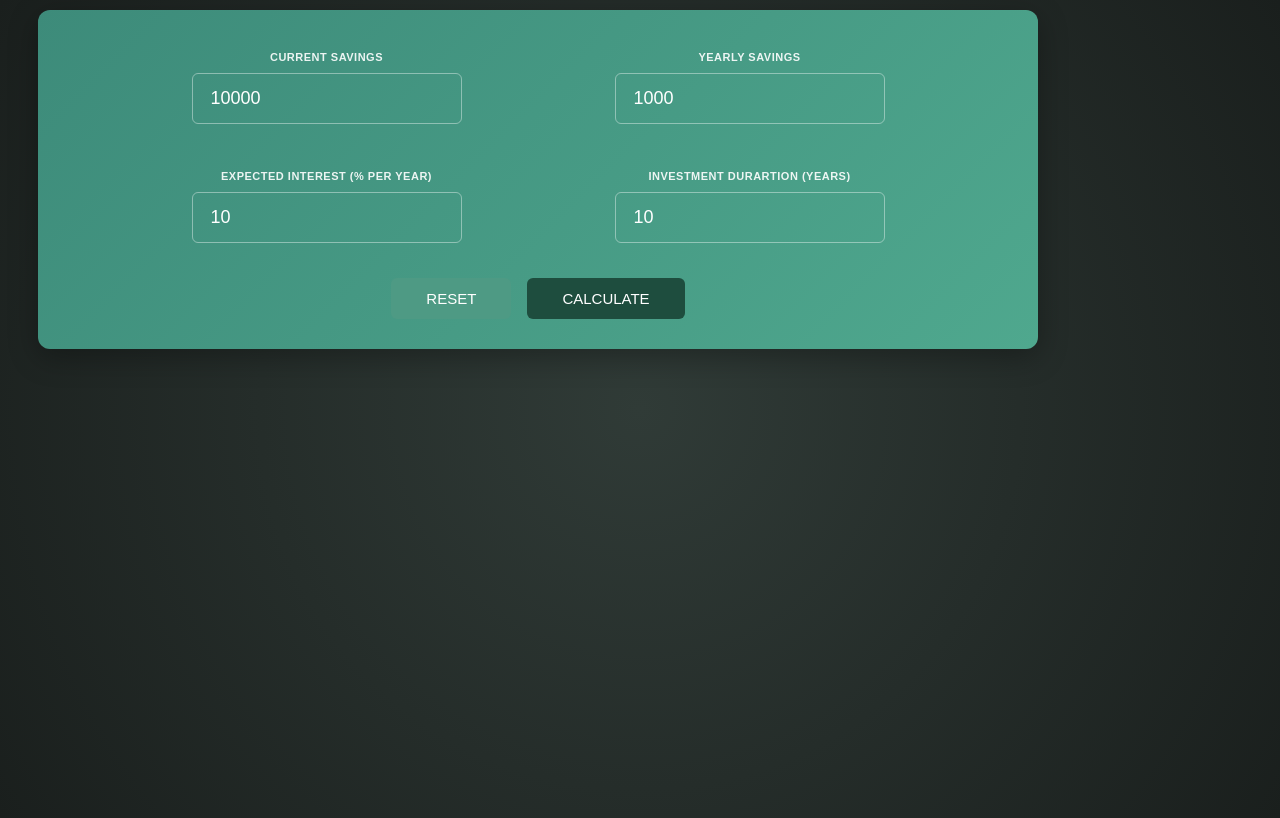
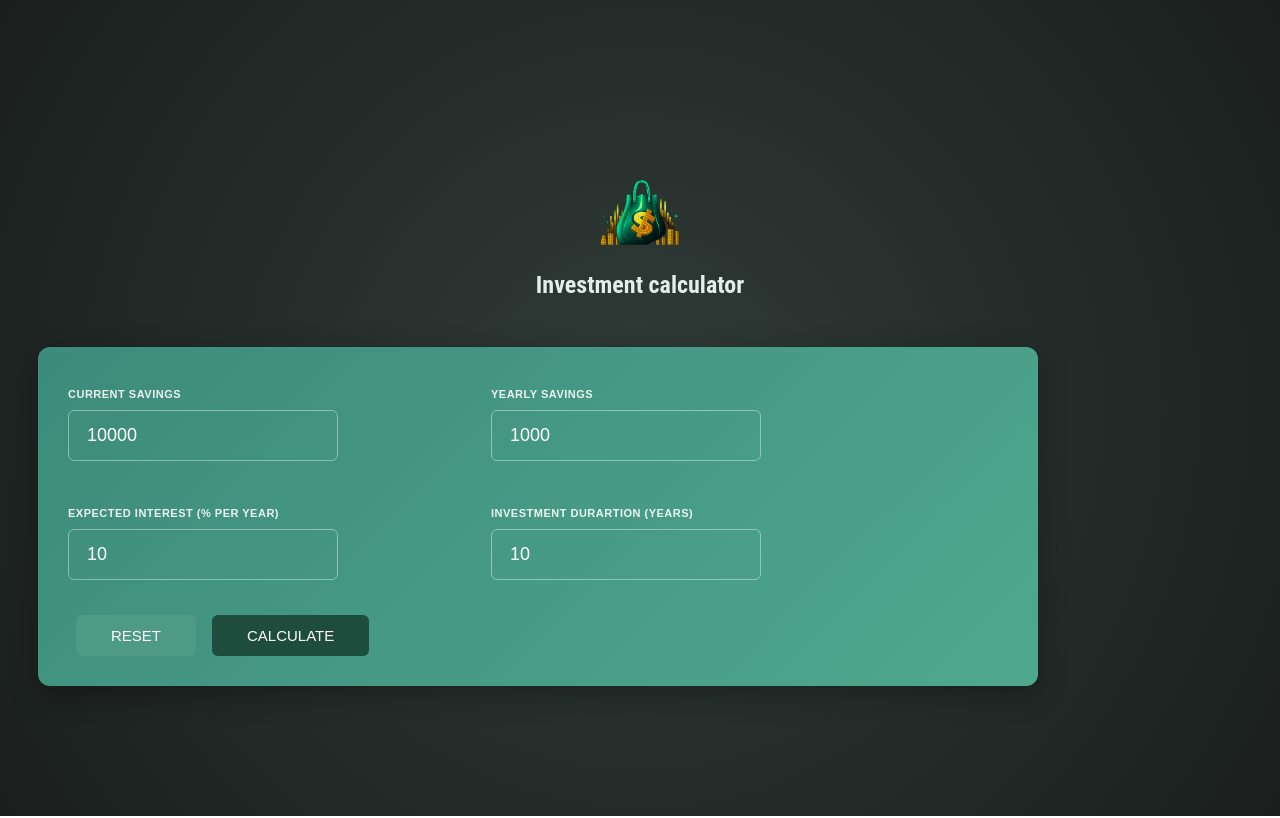
Before and after one commit to zena-tech7/Atelier-Fianle-2, a React (Create React App) app: page / in a window 1280 px wide. Built offline with nearby package versions, Linux system fonts and the light colour scheme.

Commit message:
modification de app

```diff
--- a/src/App.js
+++ b/src/App.js
@@ -1,12 +1,61 @@
-import './App.css';
-import Form from './components/Form/Form';
+import { useState } from "react";
+import Form from "./components/Form/Form";
+import Table from "./components/Table/Table"
+import invest from "./assets/investment-calculator-logo.png"
 
-function App() {
+const App = () => {
+  const [results, setResults] = useState([]);
+
+  const handleFormData = (data) => {
+    // 🔍 extraction des valeurs
+    const {
+      currentSavings,
+      yearlySavings,
+      expectedInterest,
+      duration,
+    } = data;
+
+    let calculatedResults = [];
+    let currentSaving = currentSavings;
+
+    for (let year = 1; year <= duration; year++) {
+      const yearlyInterest =
+        currentSaving * (expectedInterest / 100);
+
+      const savingEndOfYear =
+        currentSaving + yearlyInterest + yearlySavings;
+
+      const investedCapital =
+        currentSavings + yearlySavings * year;
+
+      const totalInterest =
+        savingEndOfYear - investedCapital;
+
+      calculatedResults.push({
+        year,
+        totalSavings: savingEndOfYear,
+        interestYear: yearlyInterest,
+        totalInterest,
+        investedCapital,
+      });
+
+      currentSaving = savingEndOfYear;
+    }
+
+    setResults(calculatedResults);
+  };
+console.log(results);
   return (
-    <div className="App">
-        <Form/>
+    <div>
+      <header>
+      <img  className="img" src={invest} alt="img"/>
+      <h2>Investment calculator </h2>
+      </header>
+      <Form onDataChange={handleFormData} />
+      <Table/>
+
     </div>
   );
-}
+};
 
 export default App;
--- /dev/null
+++ b/src/components/Table/Table.jsx
@@ -0,0 +1,11 @@
+import React from 'react'
+
+const Table = () => {
+  return (
+    <div>
+
+    </div>
+  )
+}
+
+export default Table
--- a/src/index.css
+++ b/src/index.css
@@ -7,6 +7,9 @@ body {
   background: radial-gradient(circle at center, #303b37, #1a1f1d);
   color: #e1eeeb;
   min-height: 100vh;
+  display: flex;
+  flex-direction: column;
+ justify-content: center;
 }
 
 h1, h2, h3, h4, h5, h6 {
```
